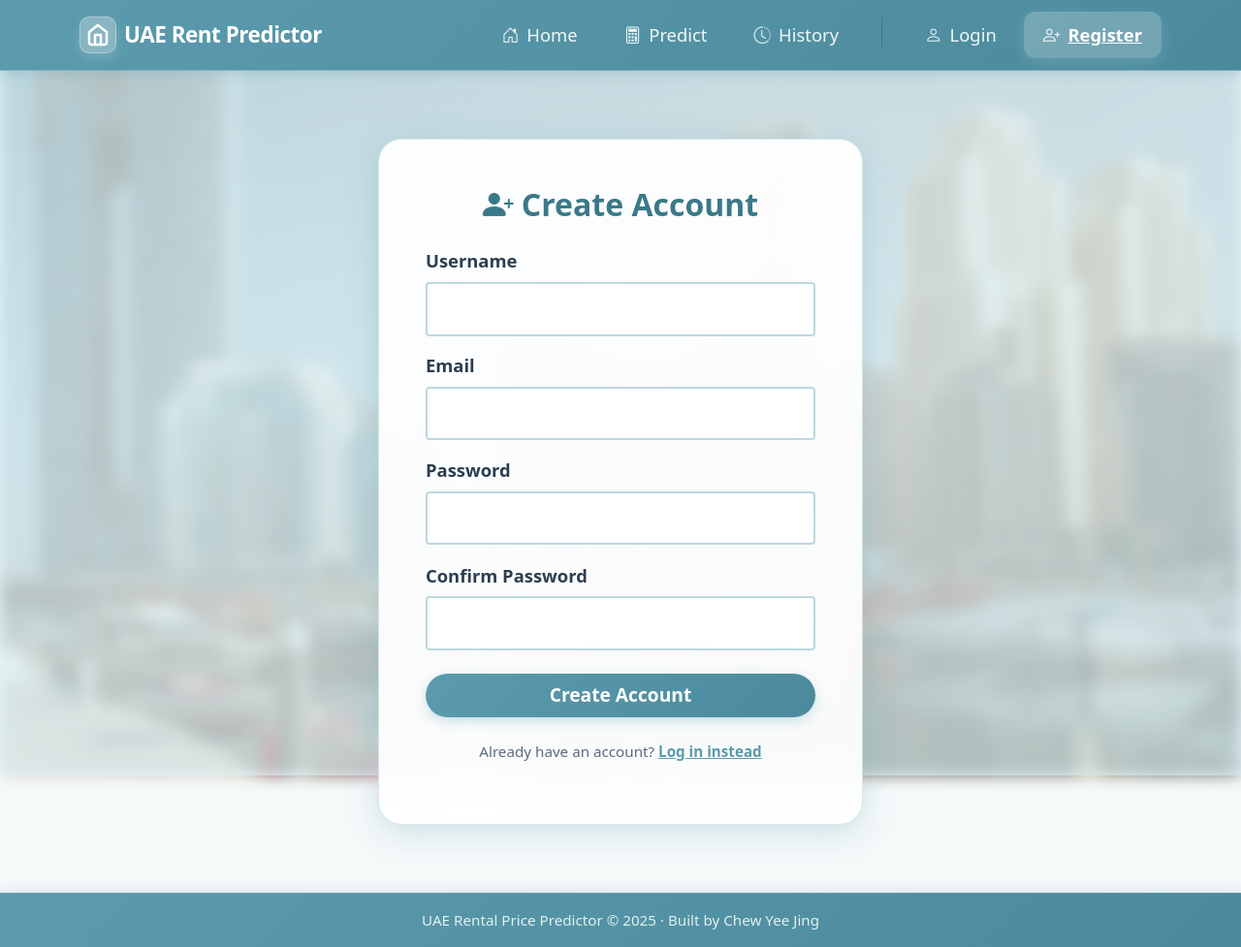
After one commit to ChewyYJ/FINAL-CA1-RENT-PREDICTOR, a Flask app: page /register in a window 1280 px wide. The commit adds this page. Shown: the whole page at 97% size. Run offline with Flask 3, Linux system fonts and the light colour scheme.

Commit message:
Implemented full user authentication: - Added User model + password hashing - Added user_id FK to Prediction and linked predictions to users - Integrated Flask-Login (session handling, user_loader) - Added register/login/logout routes with validation - Protected history & delete routes via @login_required + ownership checks - Updated navbar for logged-in state - Improved flash messages and removed duplicate prediction toast

```diff
--- a/application/config.cfg
+++ b/application/config.cfg
@@ -2,3 +2,4 @@ DEBUG=True
 SECRET_KEY="dev-secret-key-change-later"
 SQLALCHEMY_DATABASE_URI="sqlite:///predictions.db"
 SQLALCHEMY_TRACK_MODIFICATIONS=False
+WTF_CSRF_ENABLED = True
--- a/application/routes.py
+++ b/application/routes.py
@@ -1,12 +1,19 @@
 from application import app, db
 from flask import render_template, request, flash, redirect, url_for
 from application.forms import PredictionForm, get_location_choices
-from application.models import Prediction
+# user auth
+from application.models import User, Prediction
 from application.predictor import preprocess_and_predict
 from datetime import datetime
 from application.forms import get_location_choices
-
-
+# user auth imports
+from application.auth_forms import LoginForm, RegisterForm
+from flask_login import (
+    login_user,
+    logout_user,
+    login_required,
+    current_user
+)
 
 @app.route("/")
 @app.route("/index")
@@ -21,6 +28,12 @@ def index_page():
 
     # 2) Base query (newest first)
     query = db.select(Prediction).order_by(Prediction.id.desc())
+
+    # Onlt show current user's predictions if logged in
+    if current_user.is_authenticated:
+        query = query.where(Prediction.user_id == current_user.id)
+    else:
+        query = query.where(Prediction.user_id.is_(None))
 
     # 3) Paginate
     pagination = db.paginate(query, page=page, per_page=per_page, error_out=False)
@@ -40,64 +53,6 @@ def index_page():
     )
 
 
-@app.route("/predict", methods=["POST"])
-def predict():
-    form = PredictionForm()
-    locations = get_location_choices()
-
-    if form.validate_on_submit():
-        # 1) Get data from form
-        area = form.area_in_sqft.data
-        beds = form.beds.data
-        baths = form.baths.data
-        age_days = form.age_of_listing_in_days.data
-        furnishing = form.furnishing.data
-        type_ = form.type.data
-        location = form.location.data
-        city = form.city.data
-
-        # 2) Build input dict for model
-        input_data = {
-            "Area_in_sqft": area,
-            "Beds": beds,
-            "Baths": baths,
-            "Age_of_listing_in_days": age_days,
-            "Furnishing": furnishing,
-            "Type": type_,
-            "Location": location,
-            "City": city,
-        }
-
-        try:
-            # 3) Call ML pipeline
-            predicted_rent = preprocess_and_predict(input_data)
-
-            # 4) Save to DB
-            new_entry = Prediction(
-                area=area,
-                bedrooms=beds,
-                bathrooms=baths,
-                furnishing=furnishing,
-                age_of_listing=age_days,
-                property_type=type_,
-                city=city,
-                location=location,
-                predicted_rent=predicted_rent,
-                created_at=datetime.utcnow(),
-            )
-
-            add_entry(new_entry)
-
-            # Flash message to trigger toast notification
-            flash("prediction_success", "success")
-
-        except Exception as error:
-            db.session.rollback()
-            flash(f"Error during prediction: {error}", "danger")
-    else:
-        flash("Error, cannot proceed with prediction", "danger")
-
-    return redirect(url_for("index_page", _anchor="history-card"))
 
 
 def add_entry(new_entry):
@@ -113,19 +68,41 @@ def add_entry(new_entry):
 
 def get_entries():
     try:
-        entries = db.session.execute(
-            db.select(Prediction).order_by(Prediction.id.desc())
-        ).scalars().all()
+        query = db.select(Prediction).order_by(Prediction.id.desc())
+
+        if current_user.is_authenticated:
+            query = query.where(Prediction.user_id == current_user.id)
+
+        entries = db.session.execute(query).scalars().all()
         return entries
     except Exception as error:
         db.session.rollback()
         flash(str(error), "danger")
         return []
 
+
+def remove_entry(prediction_id):
+    if not current_user.is_authenticated:
+        return
+
+    pred = Prediction.query.filter_by(
+        id=prediction_id,
+        user_id=current_user.id
+    ).first()
+
+    if pred:
+        db.session.delete(pred)
+        db.session.commit()
+        flash("Prediction deleted successfully.", "success")
+    else:
+        flash("Prediction not found or does not belong to you.", "warning")
+
+
 @app.route("/remove", methods=["POST"])
+@login_required
 def remove():
     prediction_id = request.form.get("id")
-    source = request.form.get("source", "index")
+    source = request.form.get("source", "index")  # 'index' or 'history'
 
     if not prediction_id:
         flash("Unable to delete: missing prediction id.", "danger")
@@ -141,19 +118,8 @@ def remove():
         return redirect(url_for("index_page", _anchor="history-card"))
 
 
-def remove_entry(id):
-    try:
-        entry = db.get_or_404(Prediction, id)
-        db.session.delete(entry)
-        db.session.commit()
-    except Exception as error:
-        db.session.rollback()
-        flash(str(error), "danger")
-        return 0
-
-
-
 @app.route("/history")
+@login_required
 def history():
     form = PredictionForm()
 
@@ -198,7 +164,11 @@ def history():
 
     # ---------- base query ----------
     query = db.select(Prediction)
-
+    # limit to current user's predictions if logged in
+    if current_user.is_authenticated:
+        query = query.where(Prediction.user_id == current_user.id)
+    else:
+        query = query.where(Prediction.user_id.is_(None))
     # ---------- date range filter ----------
     try:
         if start_date_str:
@@ -311,3 +281,125 @@ def history():
         min_age=min_age,
         max_age=max_age
     )
+
+# Routes for user registration and login
+@app.route("/predict", methods=["POST"])
+def predict():
+    form = PredictionForm()
+    locations = get_location_choices()
+
+    if form.validate_on_submit():
+        # 1) Get data from form
+        area = form.area_in_sqft.data
+        beds = form.beds.data
+        baths = form.baths.data
+        age_days = form.age_of_listing_in_days.data
+        furnishing = form.furnishing.data
+        type_ = form.type.data
+        location = form.location.data
+        city = form.city.data
+
+        # 2) Build input dict for model
+        input_data = {
+            "Area_in_sqft": area,
+            "Beds": beds,
+            "Baths": baths,
+            "Age_of_listing_in_days": age_days,
+            "Furnishing": furnishing,
+            "Type": type_,
+            "Location": location,
+            "City": city,
+        }
+
+        try:
+            # 3) Call ML pipeline
+            predicted_rent = preprocess_and_predict(input_data)
+
+            # 4) Save to DB
+            new_entry = Prediction(
+                area=area,
+                bedrooms=beds,
+                bathrooms=baths,
+                furnishing=furnishing,
+                age_of_listing=age_days,
+                property_type=type_,
+                city=city,
+                location=location,
+                predicted_rent=predicted_rent,
+                created_at=datetime.utcnow(),
+                user_id=current_user.id if current_user.is_authenticated else None
+            )
+
+            add_entry(new_entry)
+
+            flash("prediction_success", "success")
+
+        except Exception as error:
+            db.session.rollback()
+            flash(f"Error during prediction: {error}", "danger")
+    else:
+        flash("Error, cannot proceed with prediction", "danger")
+
+    return redirect(url_for("index_page", _anchor="history-card"))
+
+
+@app.route("/register", methods=["GET", "POST"])
+def register():
+    # If already logged in, no need to register again
+    if current_user.is_authenticated:
+        return redirect(url_for("index_page"))
+
+    form = RegisterForm()
+
+    if form.validate_on_submit():
+        # Check if username or email already exists
+        existing_username = User.query.filter_by(username=form.username.data).first()
+        existing_email = User.query.filter_by(email=form.email.data).first()
+
+        if existing_username:
+            flash("Username is already taken. Please choose another.", "danger")
+        elif existing_email:
+            flash("Email is already registered. Please log in instead.", "danger")
+        else:
+            # Create new user
+            user = User(
+                username=form.username.data,
+                email=form.email.data
+            )
+            user.set_password(form.password.data)
+
+            db.session.add(user)
+            db.session.commit()
+
+            flash("Account created successfully! Please log in.", "success")
+            return redirect(url_for("login"))
+
+    return render_template("auth/register.html", form=form)
+
+
+@app.route("/login", methods=["GET", "POST"])
+def login():
+    form = LoginForm()
+
+    if form.validate_on_submit():
+        # look up by email
+        user = User.query.filter_by(email=form.email.data).first()
+
+        if user and user.check_password(form.password.data):
+            login_user(user, remember=form.remember.data)
+            flash("Logged in successfully.", "success")
+
+            next_page = request.args.get("next")
+            return redirect(next_page or url_for("index_page"))
+        else:
+            flash("Invalid email or password.", "danger")
+
+    return render_template("auth/login.html", form=form)
+
+
+@app.route("/logout")
+@login_required
+def logout():
+    logout_user()
+    flash("You have been logged out.", "info")
+    return redirect(url_for("index_page"))
--- a/application/static/css/style.css
+++ b/application/static/css/style.css
@@ -57,7 +57,6 @@
 
 .brand-icon-wrapper {
     background: rgba(255, 255, 255, 0.28);
-    transform: scale(1.05);
     box-shadow: 0 4px 12px rgba(255, 255, 255, 0.2);
 }
 
@@ -97,7 +96,6 @@
 
 .nav-link:hover {
     color: white !important;
-    transform: translateY(-2px);
 }
 
 .nav-link.active {
@@ -281,7 +279,6 @@ footer {
 
 .predict-card:hover {
     box-shadow: 0 12px 48px rgba(91, 155, 173, 0.3);
-    transform: translateY(-2px);
 }
 
 .modal {
@@ -352,7 +349,6 @@ footer {
 .predict-btn-main:hover,
 .btn-apply-filter:hover {
     background: linear-gradient(135deg, var(--primary-teal-dark) 0%, var(--primary-teal-darker) 100%);
-    transform: translateY(-2px);
 }
 
 .predict-btn-main:hover {
--- /dev/null
+++ b/application/templates/auth/register.html
@@ -0,0 +1,90 @@
+{% extends "layout.html" %}
+
+{% block title %}Register{% endblock %}
+
+{% block content %}
+
+<section class="d-flex align-items-center justify-content-center" style="min-height: 100vh;">
+    <div class="card glass-card p-4 p-md-5" style="max-width: 500px; width: 100%;">
+
+        <h2 class="text-center mb-4" style="color: var(--primary-teal-darker); font-weight: 700;">
+            <i class="bi bi-person-plus-fill me-2"></i>Create Account
+        </h2>
+
+        <form method="POST">
+            {{ form.hidden_tag() }}
+
+        <form method="POST" action="{{ url_for('register') }}" novalidate>
+            {{ form.hidden_tag() }}
+
+            <!-- Username -->
+            <div class="mb-3">
+                {{ form.username.label(class_="form-label") }}
+                {{ form.username(
+                    class="form-control" + (" is-invalid" if form.username.errors else "")
+                ) }}
+                {% if form.username.errors %}
+                    <div class="invalid-feedback d-block form-error-text">
+                        {{ form.username.errors[0] }}
+                    </div>
+                {% endif %}
+            </div>
+
+            <!-- Email -->
+            <div class="mb-3">
+                {{ form.email.label(class_="form-label") }}
+                {{ form.email(
+                    class="form-control" + (" is-invalid" if form.email.errors else "")
+                ) }}
+                {% if form.email.errors %}
+                    <div class="invalid-feedback d-block form-error-text">
+                        {{ form.email.errors[0] }}
+                    </div>
+                {% endif %}
+            </div>
+
+            <!-- Password -->
+            <div class="mb-3">
+                {{ form.password.label(class_="form-label") }}
+                {{ form.password(
+                    class="form-control" + (" is-invalid" if form.password.errors else "")
+                ) }}
+                {% if form.password.errors %}
+                    <div class="invalid-feedback d-block form-error-text">
+                        {{ form.password.errors[0] }}
+                    </div>
+                {% endif %}
+            </div>
+
+            <!-- Confirm Password -->
+            <div class="mb-4">
+                {{ form.confirm_password.label(class_="form-label") }}
+                {{ form.confirm_password(
+                    class="form-control" + (" is-invalid" if form.confirm_password.errors else "")
+                ) }}
+                {% if form.confirm_password.errors %}
+                    <div class="invalid-feedback d-block form-error-text">
+                        {{ form.confirm_password.errors[0] }}
+                    </div>
+                {% endif %}
+            </div>
+
+            <div class="d-grid">
+                {{ form.submit(class="btn predict-btn-main rounded-pill py-2") }}
+            </div>
+        </form>
+
+
+
+
+        <p class="text-center mt-4 small">
+            Already have an account?
+            <a href="{{ url_for('login') }}" style="color: var(--primary-teal); font-weight: 600;">
+                Log in instead
+            </a>
+        </p>
+
+    </div>
+</section>
+
+{% endblock %}
--- a/application/templates/includes/nav.html
+++ b/application/templates/includes/nav.html
@@ -14,15 +14,17 @@
             <span class="brand-text">UAE Rent Predictor</span>
         </a>
 
-        <!-- Mobile toggle button -->
-        <button class="navbar-toggler border-0" type="button" data-bs-toggle="collapse" data-bs-target="#navbarNav"
-                aria-controls="navbarNav" aria-expanded="false" aria-label="Toggle navigation">
+        <!-- Mobile toggle -->
+        <button class="navbar-toggler border-0" type="button" data-bs-toggle="collapse"
+                data-bs-target="#navbarNav" aria-controls="navbarNav" aria-expanded="false"
+                aria-label="Toggle navigation">
             <span class="navbar-toggler-icon"></span>
         </button>
 
         <!-- Nav links -->
         <div class="collapse navbar-collapse" id="navbarNav">
             <ul class="navbar-nav ms-auto align-items-lg-center gap-2">
+
                 <!-- Home -->
                 <li class="nav-item">
                     <a class="nav-link {% if request.endpoint == 'index_page' %}active{% endif %}"
@@ -41,11 +43,53 @@
 
                 <!-- History -->
                 <li class="nav-item">
-                <a class="nav-link {% if request.endpoint == 'history' %}active{% endif %}"
-                                    href="{{ url_for('history') }}">
-                                    History
-                </a>
+                    <a class="nav-link {% if request.endpoint == 'history' %}active{% endif %}"
+                       href="{{ url_for('history') }}">
+                        <i class="bi bi-clock-history me-2"></i>History
+                    </a>
                 </li>
+
+                <!-- DIVIDER - adds gap before auth section -->
+                <li class="nav-item d-none d-lg-block">
+                    <div class="vr mx-3" style="height: 30px; opacity: 0.3;"></div>
+                </li>
+
+                <!-- AUTH SECTION -->
+                {% if current_user.is_authenticated %}
+
+                    <!-- Show username -->
+                    <li class="nav-item">
+                        <span class="nav-link disabled" style="opacity: 0.9;">
+                            👋 {{ current_user.username }}
+                        </span>
+                    </li>
+
+                    <!-- Logout -->
+                    <li class="nav-item">
+                        <a class="nav-link" href="{{ url_for('logout') }}">
+                            <i class="bi bi-box-arrow-right me-2"></i>Logout
+                        </a>
+                    </li>
+
+                {% else %}
+
+                    <!-- Login -->
+                    <li class="nav-item">
+                        <a class="nav-link {% if request.endpoint == 'login' %}active{% endif %}"
+                           href="{{ url_for('login') }}">
+                            <i class="bi bi-person me-2"></i>Login
+                        </a>
+                    </li>
+
+                    <!-- Register -->
+                    <li class="nav-item">
+                        <a class="nav-link {% if request.endpoint == 'register' %}active{% endif %}"
+                           href="{{ url_for('register') }}">
+                            <i class="bi bi-person-plus me-2"></i>Register
+                        </a>
+                    </li>
+
+                {% endif %}
             </ul>
         </div>
     </div>
--- a/application/templates/layout.html
+++ b/application/templates/layout.html
@@ -40,6 +40,24 @@
 </head>
 <body>
 
+    <!-- FLASH MESSAGES -->
+    {% if request.endpoint != 'index_page' %}
+    {% with messages = get_flashed_messages(with_categories=True) %}
+        {% if messages %}
+        <div class="position-fixed top-0 end-0 p-3" style="z-index: 3000;">
+            {% for category, message in messages %}
+            <div class="alert alert-{{ category }} alert-dismissible fade show shadow"
+                role="alert"
+                style="min-width: 280px; border-left: 4px solid var(--primary-teal);">
+                {{ message }}
+                <button type="button" class="btn-close" data-bs-dismiss="alert"></button>
+            </div>
+            {% endfor %}
+        </div>
+        {% endif %}
+    {% endwith %}
+    {% endif %}
+
 
     {% include "includes/nav.html" %}
 
@@ -56,5 +74,17 @@
     <script src="https://cdn.jsdelivr.net/npm/bootstrap@5.1.3/dist/js/bootstrap.bundle.min.js"></script>
 
     {% block extra_js %}{% endblock %}
+    <script>
+        document.addEventListener("DOMContentLoaded", function () {
+            // auto dismiss alerts after 6 seconds
+            setTimeout(function () {
+                document.querySelectorAll(".alert").forEach(function (alert) {
+                    let bsAlert = new bootstrap.Alert(alert);
+                    bsAlert.close();
+                });
+            }, 6000);
+        });
+    </script>
+
 </body>
 </html>
```
Also changed, not shown: application/__init__.py (+19 -1 lines), application/auth_forms.py (added, +44 -0 lines), application/models.py (+25 -4 lines), application/templates/auth/login.html (added, +54 -0 lines).
